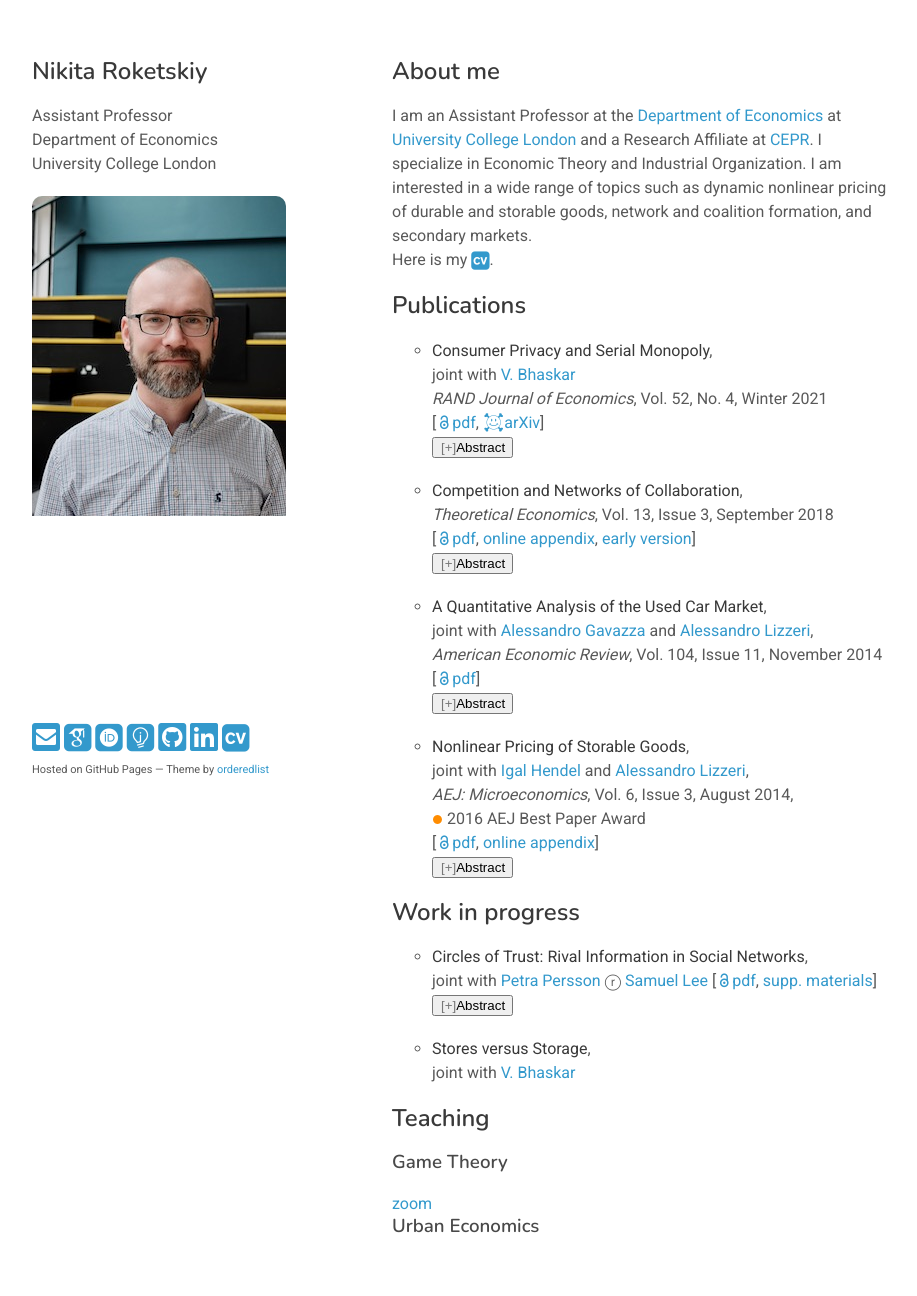
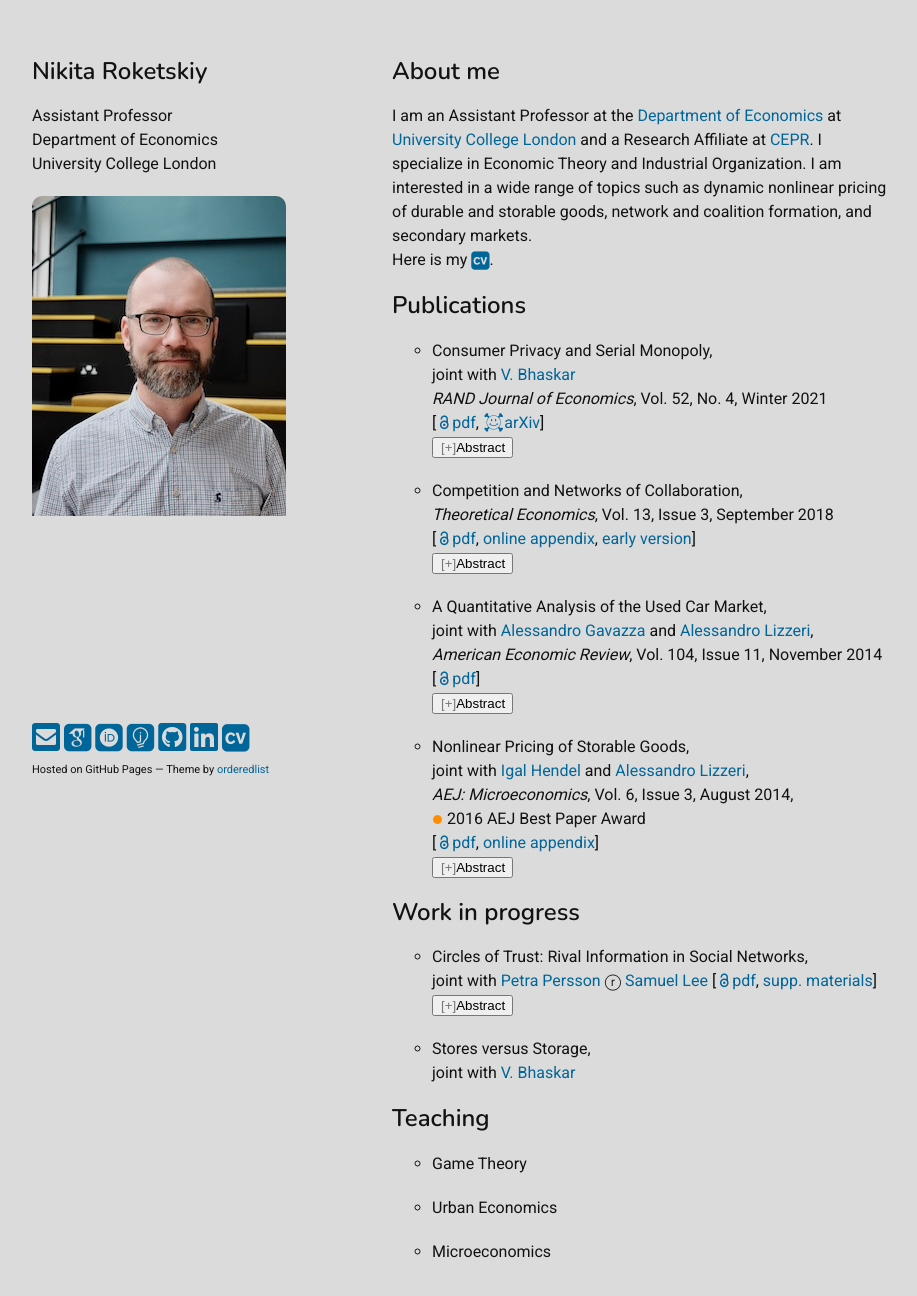
Before and after one commit to nroketskiy/nroketskiy.github.io, a plain HTML site: page index.html in a window 1280 px wide. Shown: the whole page, without its empty margins (178-1095 px from the left). Drawn offline with nearby package versions, Linux system fonts and the light colour scheme; files whose address does not match are found by name.

Commit message:
minor changes

```diff
--- a/index.html
+++ b/index.html
@@ -137,9 +137,25 @@
 
          </ul>
     <h2>Teaching</h2>
-    <h3>Game Theory</h3>
-    <a HREF="https://ucl.zoom.us/j/99996269557?pwd=L0NxcWUyOHFHQW9rSWxzMDc2dGNXZz09">zoom</a>
-    <h3>Urban Economics</h3>
+    <ul style="list-style-type:circle">
+        <li>
+        <p>
+          Game Theory
+        </p>
+        </li>
+
+        <li>
+        <p>
+          Urban Economics
+        </p>
+        </li>
+
+        <li>
+        <p>
+          Microeconomics
+        </p>
+        </li>
+      </ul>
       </section>
       <footer>
           <a href="mailto:n.roketskiy@ucl.ac.uk" target="_blank">
--- a/stylesheets/styles.css
+++ b/stylesheets/styles.css
@@ -1,13 +1,13 @@
 body {
-  background-color: #fff;
+  background-color: #dbdbdb;
   padding:50px;
   font: 16px/1.5 Roboto, -apple-system, BlinkMacSystemFont, "Segoe UI", Oxygen, Ubuntu, Cantarell, "Fira Sans", "Droid Sans", "Helvetica Neue", Arial, sans-serif, "Apple Color Emoji", "Segoe UI Emoji", "Segoe UI Symbol";
-  color:#595959;
+  color:#121212;
   font-weight:400;
 }
 
 .papertitle {
-    color:#393939;
+    color:#121212;
 }
 
 .journaltitle {
@@ -16,7 +16,7 @@ body {
 
 h1, h2, h3, h4, h5, h6 {
     font-family: Nunito;
-    color:#222;
+    color:#121212;
     margin:0 0 20px;
 }
 
@@ -34,22 +34,22 @@ h1 {
 }
 
 h2 {
-  color:#393939;
+  color:#121212;
   font-weight: 600;
 }
 
 h3, h4, h5, h6 {
-  color:#494949;
+  color:#121212;
   font-weight: 600;
 }
 
 a {
-  color:#39c;
+  color:#069;
   text-decoration:none;
 }
 
 a:hover {
-  color:#069;
+  color:#121212;
 }
 
 a small {
@@ -217,7 +217,7 @@ text-align: left;
 outline: none;
 font-size: 90%;
 transition: 0.3s;
-background-color: #f8f8f8;
+background-color: #dbdbdb;
 color: #777;
 }
 
@@ -244,7 +244,7 @@ margin-top: 5px;
 display: none;
 font-size: 90%;
 overflow: hidden;
-background-color: #F1F1F1;
+background-color: #dbdbdb;
 color: #666;
 text-align: justify;
 }
```
